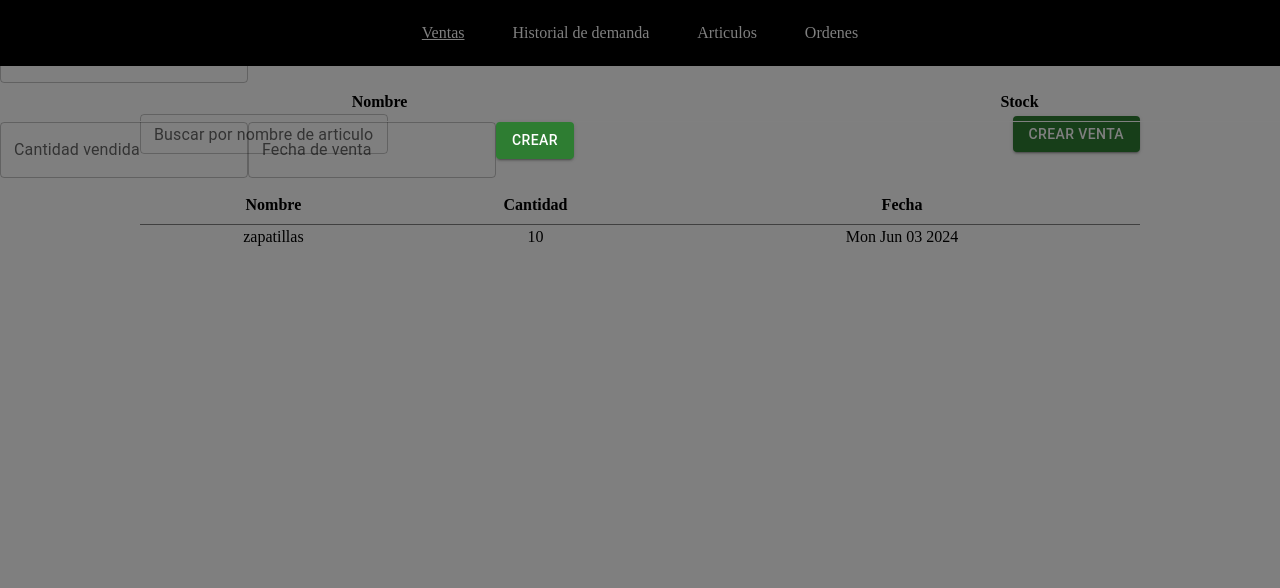
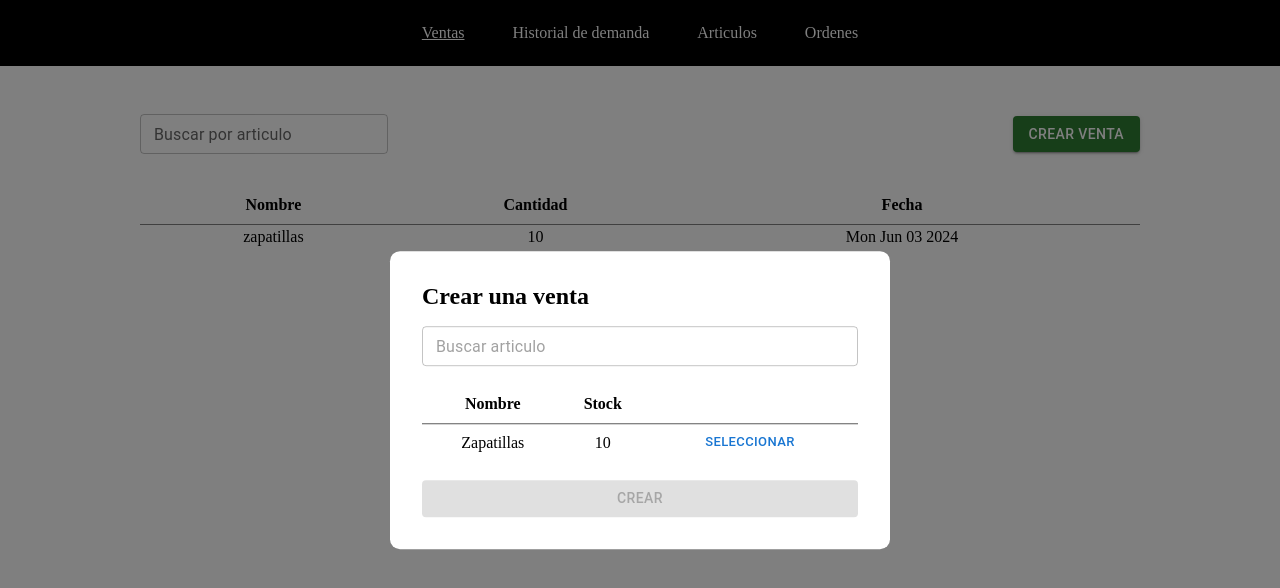
Before and after one commit to gonzzoli/inv-op-front, a React (Vite) app: page /ventas in a window 1280 px wide. Both pictures are taken after a click on the button "CREAR VENTA". Shown: the top 588 px of the page. Built offline with nearby package versions, Linux system fonts and the light colour scheme.

Commit message:
modal crear venta

```diff
--- a/src/paginas/Ventas/ModalCrearVenta.tsx
+++ b/src/paginas/Ventas/ModalCrearVenta.tsx
@@ -2,22 +2,23 @@ import { Controller, useForm } from "react-hook-form";
 import styles from "./styles.module.scss";
 import { Button, TextField } from "@mui/material";
 import TablaDeDatos, { PropsTablaDeDatos } from "../../componentes/Tabla";
-import { useEffect, useState } from "react";
+import { forwardRef, useEffect, useState } from "react";
 import { Articulo } from "../../servicios/tipos";
 import { DatePicker } from "@mui/x-date-pickers";
 import dayjs, { Dayjs } from "dayjs";
-import { buscarArticulosPorNombre } from "../../servicios/articulos";
 
 type DatosFormularioCrearVenta = {
   articuloId: number;
   cantidad: number;
   fecha: Date;
 };
-
-export default function ModalCrearVenta({ onClose }: { onClose: () => void }) {
+const ModalCrearVenta = forwardRef<HTMLDivElement, { onClose: () => void }>(({ onClose }, ref) => {
   const [nombreBuscado, setNombreBuscado] = useState<string | undefined>(undefined);
-  const { control, handleSubmit, setValue } = useForm<DatosFormularioCrearVenta>();
-  const [articulosEncontrados, setArticulosEncontrados] = useState<Articulo[]>([]);
+  const { control, handleSubmit, setValue, watch, reset, getValues } =
+    useForm<DatosFormularioCrearVenta>({ defaultValues: { fecha: new Date() } });
+  const [articulosEncontrados, setArticulosEncontrados] = useState<Articulo[]>([
+    { nombre: "Zapatillas", stockActual: 10, id: 1 },
+  ]);
 
   const columnasTabla: PropsTablaDeDatos<{
     id: number;
@@ -35,22 +36,24 @@ export default function ModalCrearVenta({ onClose }: { onClose: () => void }) {
     {
       nombreMostrado: "",
       elementoMostrado: (articulo) => (
-        <div className={styles["celda-acciones"]}>
-          <Button onClick={() => setValue("articuloId", articulo.id)}> Seleccionar</Button>
-        </div>
+        <Button size="small" onClick={() => setValue("articuloId", articulo.id)}>
+          Seleccionar
+        </Button>
       ),
     },
   ];
 
   useEffect(() => {
-    (async () => {
-      const articulos = await buscarArticulosPorNombre(nombreBuscado);
-      setArticulosEncontrados(articulos);
-    })();
+    // (async () => {
+    //   const articulos = await buscarArticulosPorNombre(nombreBuscado);
+    //   setArticulosEncontrados(articulos);
+    // })();
   }, [nombreBuscado]);
 
+  useEffect(() => console.log(getValues()));
+
   return (
-    <div className={styles["modal-crear-venta"]}>
+    <div ref={ref} className={styles["modal-crear-venta"]}>
       <h2>Crear una venta</h2>
       <form
         className={styles["form"]}
@@ -59,34 +62,80 @@ export default function ModalCrearVenta({ onClose }: { onClose: () => void }) {
           onClose();
         })}
       >
+        {!watch("articuloId") && (
+          <>
             <TextField
+              size="small"
               onChange={(e) => setNombreBuscado(e.currentTarget.value)}
               placeholder="Buscar articulo"
             />
-
+            <div className={styles["contenedor-tabla"]}>
               <TablaDeDatos columnas={columnasTabla} filas={articulosEncontrados} />
+            </div>
+          </>
+        )}
+        {watch("articuloId") && (
+          <>
+            <Button
+              style={{ maxWidth: "250px" }}
+              variant="contained"
+              size="small"
+              onClick={() => reset()}
+            >
+              Seleccionar otro articulo
+            </Button>
+            <p style={{ margin: 0 }}>
+              Articulo:{" "}
+              <strong>
+                {
+                  articulosEncontrados.find((articulo) => articulo.id === watch("articuloId"))
+                    ?.nombre
+                }
+              </strong>
+            </p>
+            <div className={styles["inputs"]}>
               <Controller
                 control={control}
                 name="cantidad"
-          render={({ field }) => <TextField {...field} label="Cantidad vendida" type="number" />}
+                render={({ field }) => (
+                  <TextField {...field} label="Cantidad vendida" type="number" />
+                )}
               />
+
+              <Controller
+                control={control}
+                name="fecha"
+                render={({ field: { onChange, value } }) => (
                   <DatePicker
+                    value={dayjs(value)}
                     onChange={(fecha: Dayjs | null) => {
                       if (!fecha) {
                         alert("Debe seleccionar una fecha");
                         return;
                       }
-            setValue("fecha", dayjs(fecha).toDate());
+                      onChange(fecha.toDate());
                     }}
                     label="Fecha de venta"
                     closeOnSelect
                     format="DD/MM/YYYY"
                     className={styles["datepicker"]}
                   />
-        <Button variant="contained" type="submit" color="success">
+                )}
+              />
+            </div>
+          </>
+        )}
+        <Button
+          disabled={!watch("articuloId") || !watch("cantidad") || !watch("fecha")}
+          variant="contained"
+          type="submit"
+          color="success"
+        >
           Crear
         </Button>
       </form>
     </div>
   );
-}
+});
+
+export default ModalCrearVenta;
--- a/src/paginas/Ventas/index.tsx
+++ b/src/paginas/Ventas/index.tsx
@@ -33,7 +33,7 @@ export default function PaginaVentas() {
         <div className={styles["buscador-boton"]}>
           <TextField
             onChange={(e) => setNombreBuscado(e.target.value)}
-            label="Buscar por nombre de articulo"
+            label="Buscar por articulo"
             variant="outlined"
             size="small"
           />
--- a/src/paginas/Ventas/styles.module.scss
+++ b/src/paginas/Ventas/styles.module.scss
@@ -9,9 +9,7 @@
   }
 }
 
-.modal-crear-articulo,
-.modal-eliminar-articulo,
-.modal-editar-articulo {
+.modal-crear-venta {
   position: absolute;
   top: 50%;
   left: 50%;
@@ -19,6 +17,8 @@
   background-color: white;
   padding: 2rem;
   border-radius: 10px;
+  width: 80%;
+  max-width: 500px;
   h2 {
     margin-bottom: 1rem;
   }
@@ -26,25 +26,16 @@
     display: flex;
     flex-direction: column;
     gap: 1.2rem;
+    .contenedor-tabla {
+      max-height: 300px;
+      overflow: auto;
+    }
+    .inputs {
+      margin-top: 2rem;
+      display: flex;
+      justify-content: space-between;
+      align-items: center;
+      gap: 1rem;
+    }
   }
 }
-
-.modal-eliminar-articulo {
-  h4 {
-    margin-bottom: 1rem;
-  }
-  p {
-    margin-bottom: 1rem;
-  }
-  .botones {
-    display: flex;
-    justify-content: space-between;
-    align-items: center;
-  }
-}
-
-.modal-editar-articulo {
-  h4 {
-    margin-bottom: 1rem;
-  }
-}
```
Lines whose indentation alone changed are shown as unchanged.
